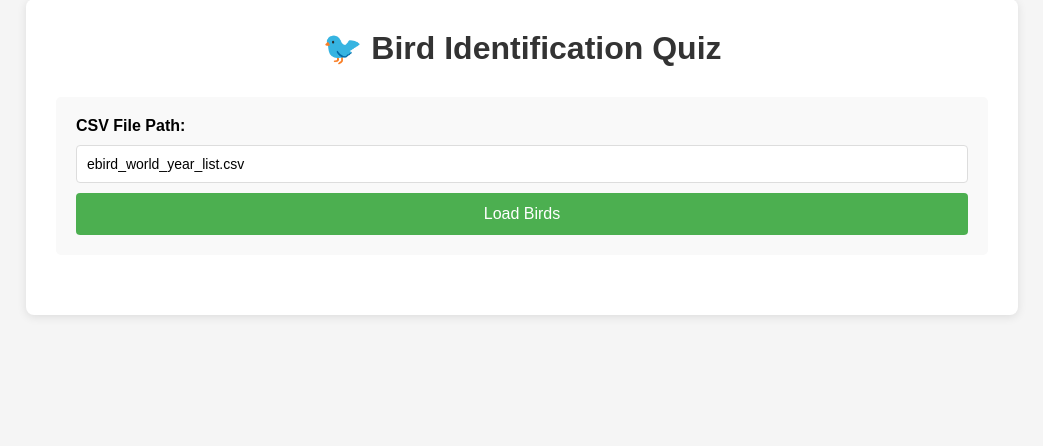
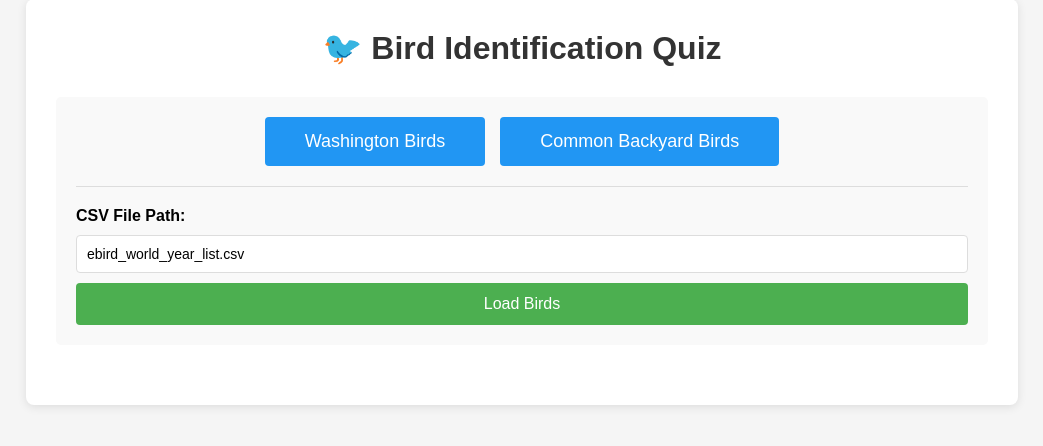
Before and after one commit to ssemyan/BirdQuiz, a Flask app: page / in a window 1280 px wide. Shown: the part 21-467 px from the top of the page, without its empty margins (118-1161 px from the left). Run offline with Flask 3, Linux system fonts and the light colour scheme.

Commit message:
Add quick-start buttons for Washington and Backyard Birds, update title dynamically

```diff
--- a/static/script.js
+++ b/static/script.js
@@ -10,11 +10,25 @@ const errorDiv = document.getElementById('errorMessage');
 const csvPathInput = document.getElementById('csvPath');
 const correctCountEl = document.getElementById('correctCount');
 const incorrectCountEl = document.getElementById('incorrectCount');
+const quizTitle = document.getElementById('quizTitle');
 
 let correctCount = 0;
 let incorrectCount = 0;
 let currentQuestion = null;
 let answered = false;
+let quizLabel = null;
+
+function loadWashingtonBirds() {
+    csvPathInput.value = 'wa_birds.csv';
+    quizLabel = 'Washington Birds';
+    loadCSV();
+}
+
+function loadBackyardBirds() {
+    csvPathInput.value = 'backyard_birds.csv';
+    quizLabel = 'Common Backyard Birds';
+    loadCSV();
+}
 
 async function loadCSV() {
     const csvPath = csvPathInput.value.trim();
@@ -40,6 +54,8 @@ async function loadCSV() {
         if (data.success) {
             correctCount = 0;
             incorrectCount = 0;
+            quizTitle.textContent = '🐦 Bird Quiz - ' + (quizLabel || 'Custom');
+            quizLabel = null;
             setupSection.style.display = 'none';
             quizSection.style.display = 'block';
             menuButton.classList.add('show');
@@ -156,6 +172,7 @@ function resetQuiz() {
     setupSection.style.display = 'block';
     quizSection.style.display = 'none';
     csvPathInput.value = 'ebird_world_year_list.csv';
+    quizTitle.textContent = '🐦 Bird Identification Quiz';
     menuButton.classList.remove('show');
     closeMenu();
 }
--- a/static/styles.css
+++ b/static/styles.css
@@ -37,13 +37,38 @@ h1 {
     border-radius: 5px;
 }
 
-.setup-section label {
+.quick-start {
+    text-align: center;
+    margin-bottom: 20px;
+    padding-bottom: 20px;
+    border-bottom: 1px solid #ddd;
+    display: flex;
+    gap: 15px;
+    justify-content: center;
+    flex-wrap: wrap;
+}
+
+.quick-start-button {
+    background-color: #2196F3;
+    color: white;
+    padding: 14px 40px;
+    border: none;
+    border-radius: 4px;
+    cursor: pointer;
+    font-size: 18px;
+}
+
+.quick-start-button:hover {
+    background-color: #1976D2;
+}
+
+.custom-csv label {
     display: block;
     margin-bottom: 10px;
     font-weight: bold;
 }
 
-.setup-section input[type="text"] {
+.custom-csv input[type="text"] {
     width: 100%;
     padding: 10px;
     margin-bottom: 10px;
@@ -52,7 +77,7 @@ h1 {
     font-size: 14px;
 }
 
-.setup-section button {
+.setup-section .custom-csv button {
     background-color: #4CAF50;
     color: white;
     padding: 12px 30px;
@@ -63,7 +88,7 @@ h1 {
     width: 100%;
 }
 
-.setup-section button:hover {
+.setup-section .custom-csv button:hover {
     background-color: #45a049;
 }
 
--- a/templates/index.html
+++ b/templates/index.html
@@ -9,7 +9,7 @@
 <body>
     <div class="container">
         <div class="header">
-            <h1>🐦 Bird Identification Quiz</h1>
+            <h1 id="quizTitle">🐦 Bird Identification Quiz</h1>
             <button class="menu-button" id="menuButton" onclick="toggleMenu()">☰</button>
 
             <div class="menu" id="menu">
@@ -18,9 +18,15 @@
         </div>
 
         <div class="setup-section" id="setupSection">
-            <label for="csvPath">CSV File Path:</label>
-            <input type="text" id="csvPath" value="ebird_world_year_list.csv" placeholder="e.g., ebird_world_year_list.csv">
-            <button onclick="loadCSV()">Load Birds</button>
+            <div class="quick-start">
+                <button class="quick-start-button" onclick="loadWashingtonBirds()">Washington Birds</button>
+                <button class="quick-start-button" onclick="loadBackyardBirds()">Common Backyard Birds</button>
+            </div>
+            <div class="custom-csv">
+                <label for="csvPath">CSV File Path:</label>
+                <input type="text" id="csvPath" value="ebird_world_year_list.csv" placeholder="e.g., ebird_world_year_list.csv">
+                <button onclick="loadCSV()">Load Birds</button>
+            </div>
         </div>
 
         <div class="error" id="errorMessage"></div>
```
Also changed, not shown: backyard_birds.csv (added, +35 -0 lines).
